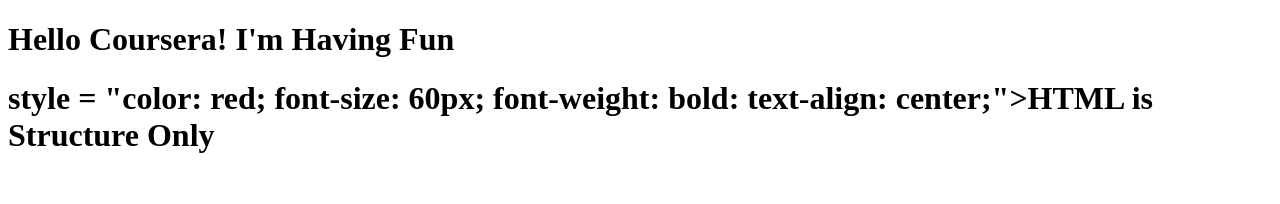
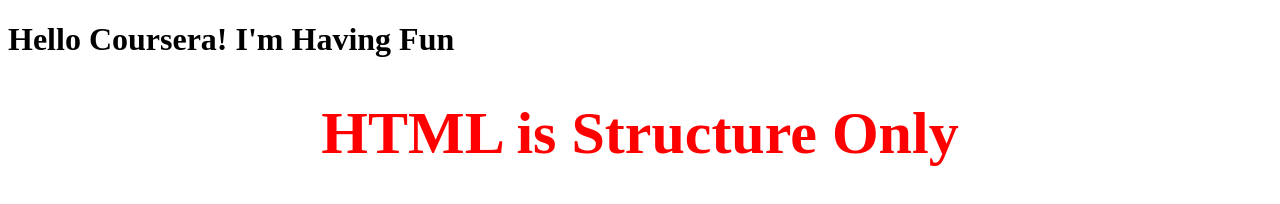
Before and after one commit to pjrahal/Coursera-Repo, a plain HTML site: page site/index.html in a window 1280 px wide. Drawn offline with Linux system fonts and the light colour scheme.

Commit message:
Small Change

```diff
--- a/site/index.html
+++ b/site/index.html
@@ -10,7 +10,7 @@
 
 <body>
     <h1>Hello Coursera! I'm Having Fun</h1>
-    <h1> style = "color: red; font-size: 60px; font-weight: bold: text-align: center;">HTML is Structure Only</h1>
+    <h1 style="color: red; font-size: 60px; font-weight: bold; text-align: center;">HTML is Structure Only</h1>
 
 </body>
 
```
